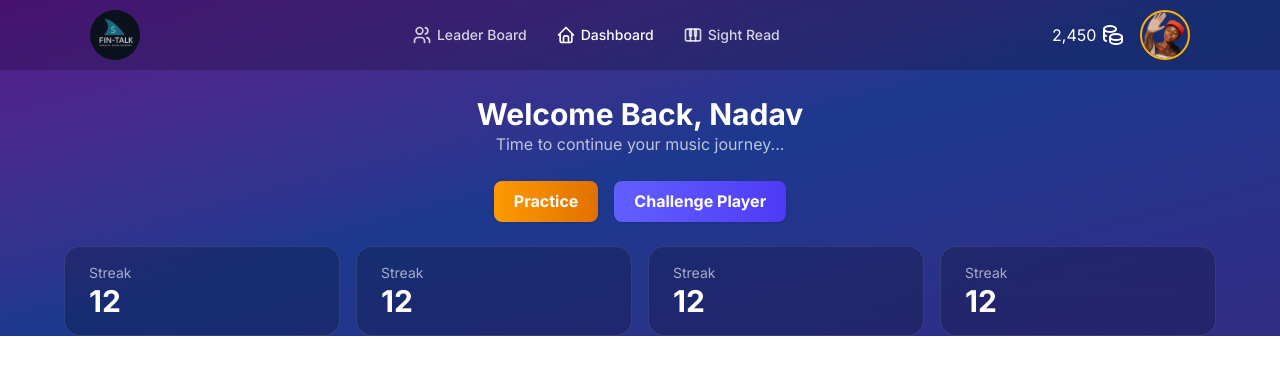
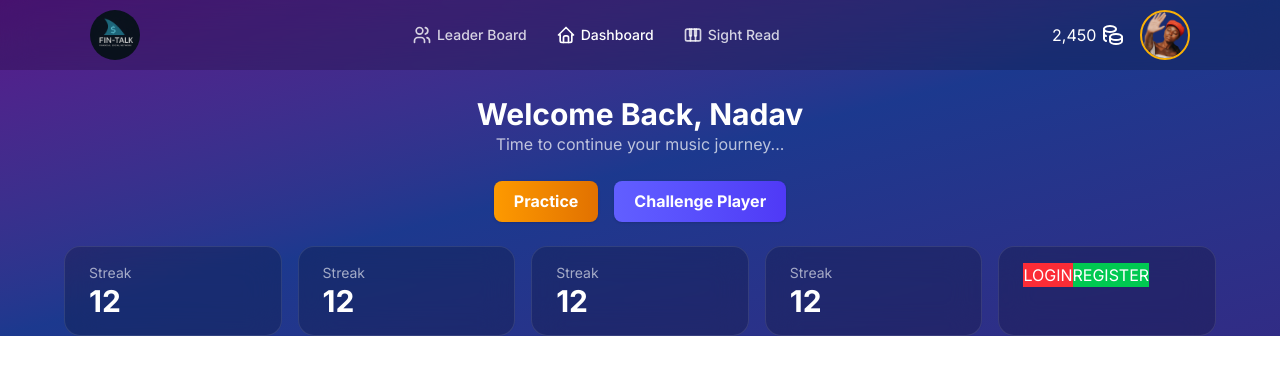
Before and after one commit to TomerDun/MusicDuels, a React (Vite) app in the folder Front/: page / in a window 1280 px wide. Shown: the top 374 px of the page. Built offline with nearby package versions, Linux system fonts and the light colour scheme.

Commit message:
Added server utils

```diff
--- a/Front/src/pages/DashboardPage.tsx
+++ b/Front/src/pages/DashboardPage.tsx
@@ -1,3 +1,5 @@
+import { onLogin, onRegister } from "../utils/authUtils";
+
 export default function DashboardPage({ }) {
     return (
         <div className="bg-gradient-to-br from-purple-900 via-blue-900 to-indigo-900 h-full text-white pt-24" id="dashboard-page">
@@ -49,6 +51,11 @@ export default function DashboardPage({ }) {
                             </div>
                         </div>
                     </div>
+
+                    <div className="glass-container">
+                        <button onClick={() => onLogin('tomer@email.com', '1234')} className="bg-red-500">LOGIN</button>
+                        <button onClick={() => onRegister({email: 'react@gmail.com', password: '1234', 'username': 'react-newuser'})} className="bg-green-500">REGISTER</button>
+                    </div>
                 </div>
             </div>
         </div>
--- /dev/null
+++ b/Front/src/types/AuthTypes.ts
@@ -0,0 +1,16 @@
+export type LoginResponse = {
+    token: string,
+    userId: string
+}
+
+export type LoginRequest = {
+    email: string,
+    password: string
+}
+
+export type RegisterRequest = {
+    username: string,
+    email: string,
+    password: string,
+    profilcePic?: string,
+}
--- /dev/null
+++ b/Front/src/utils/authUtils.ts
@@ -0,0 +1,39 @@
+// TODO: put connection variables on a global
+
+import type { RegisterRequest } from "../types/AuthTypes";
+import { API_URL } from "./serverUtils";
+
+export async function onLogin(email:string, password:string) {
+    const body = JSON.stringify({email, password})
+    try {
+        const res = await fetch(API_URL + '/auth/login', {body, method: 'POST'});
+        const data = await res.json();
+
+        localStorage.setItem('token', data.token);
+        localStorage.setItem('userId', data.userId);
+
+        return data;
+    }
+    catch (err) {
+        console.error('error fetching login: ', err)
+        throw err;
+    }
+}
+
+// TODO: add type for response from register (user type)
+// TODO: Change to form data after implementing image upload
+export async function onRegister(body:RegisterRequest) {
+    try {
+        const res = await fetch(API_URL + '/auth/register', {body: JSON.stringify(body), method: 'POST'});
+        const data = await res.json();
+
+        localStorage.setItem('token', data.token);
+        localStorage.setItem('userId', data.userId);
+
+        return data;
+    }
+    catch (err) {
+        console.error('error fetching register: ', err)
+        throw err;
+    }
+}
--- /dev/null
+++ b/Front/src/utils/serverUtils.ts
@@ -0,0 +1,11 @@
+// Utils related to backend server connection
+
+export const API_URL = 'http://localhost:8080'
+
+export function authHeaders() {
+    const token = localStorage.getItem('token');
+    if (!token) return null;
+
+    const tokenHeader = 'Bearer ' + token
+    return {'Authorization': tokenHeader};
+}
```
Also changed, not shown: 1 other file (tests, documents, lock files or other folders).
